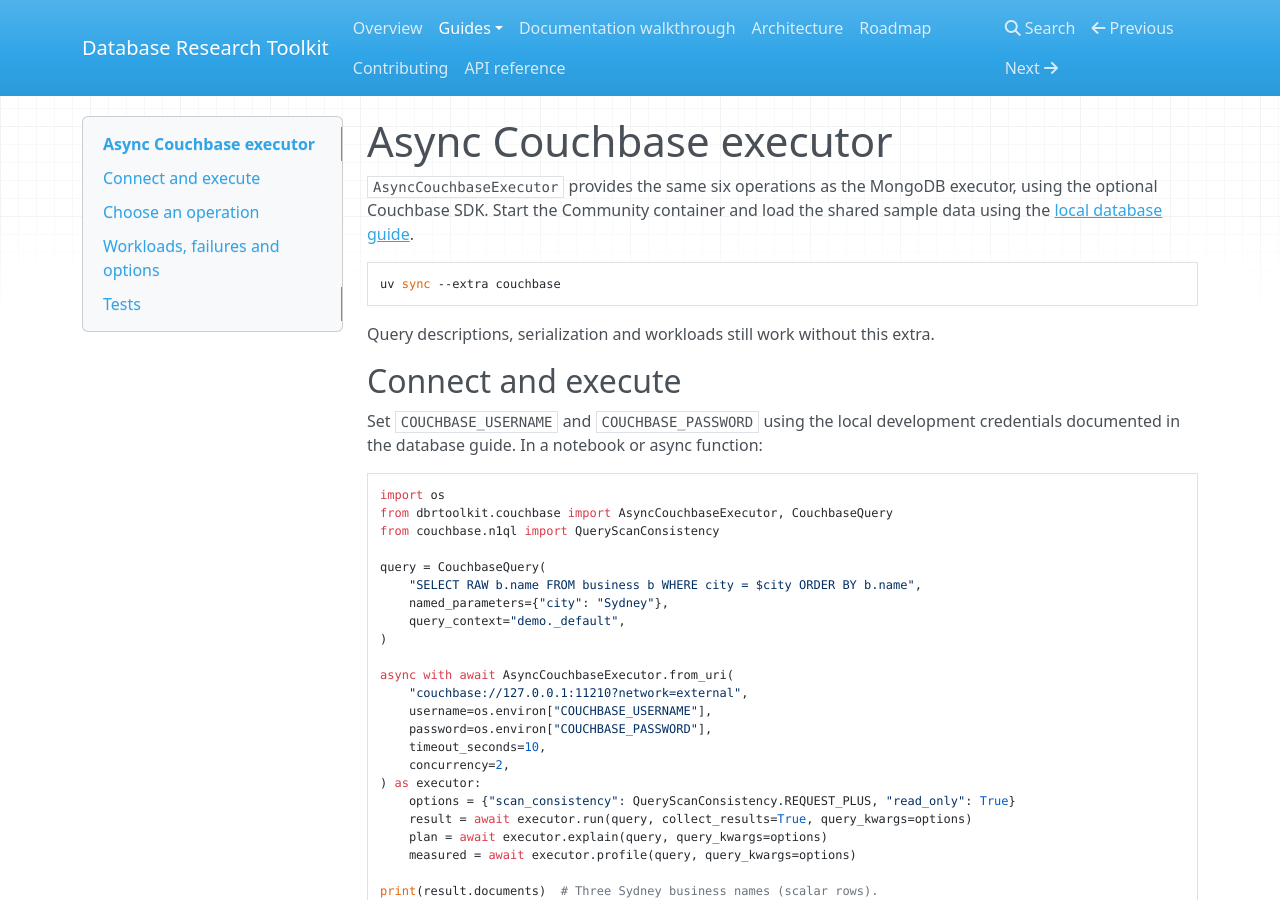
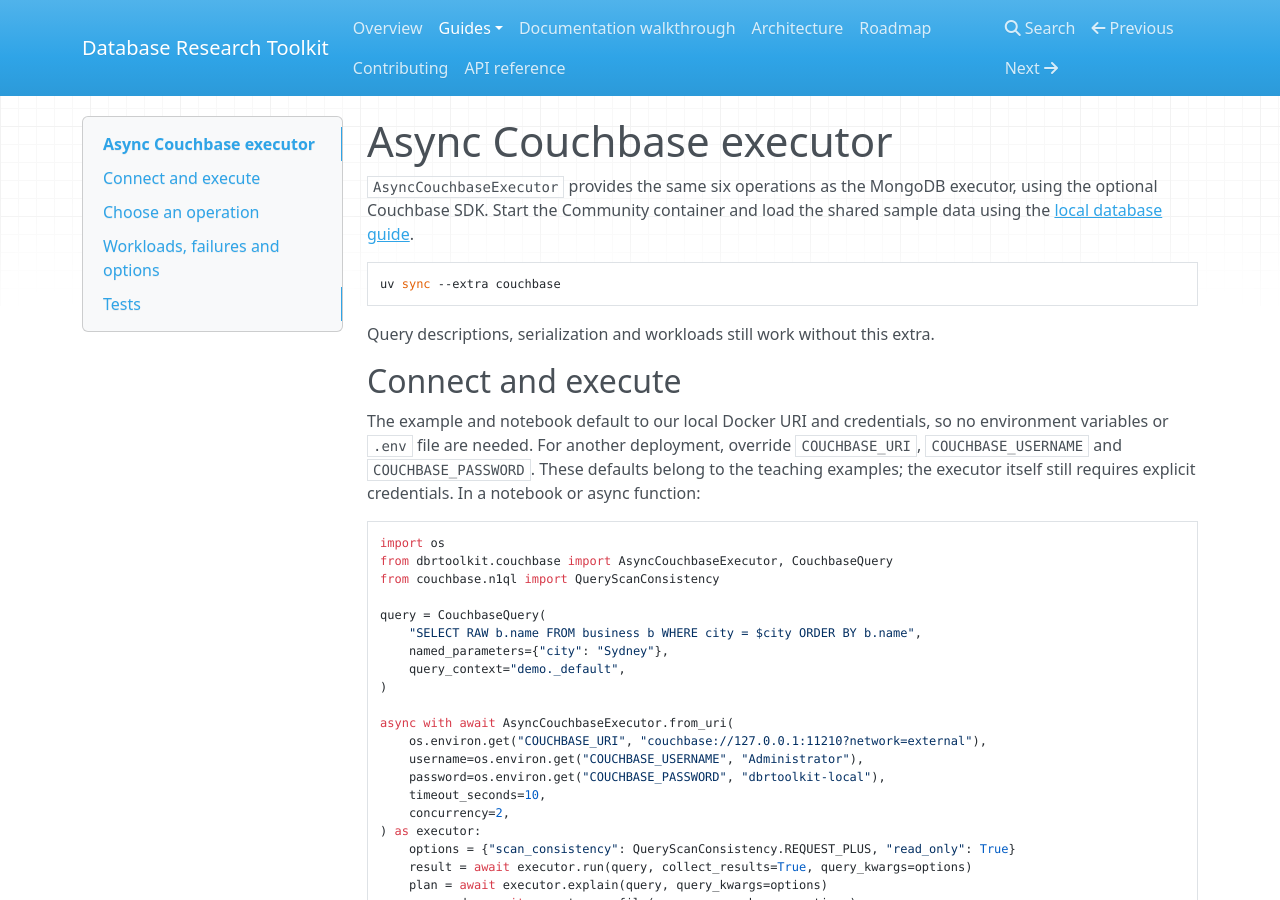
Before and after one commit to relaxed-constraints/bondi, an MkDocs documentation site: the page built from docs/couchbase-executor.md, in a window 1280 px wide and 900 px high. Built offline with MkDocs 1.6.1, drawn with Linux system fonts in a browser that asks for light colours; nearby versions of some CDN libraries.

Commit message:
Default Couchbase teaching examples to local Docker credentials

````diff
--- a/docs/couchbase-executor.md
+++ b/docs/couchbase-executor.md
@@ -12,8 +12,11 @@
 
 ## Connect and execute
 
-Set `COUCHBASE_USERNAME` and `COUCHBASE_PASSWORD` using the local development
-credentials documented in the database guide. In a notebook or async function:
+The example and notebook default to our local Docker URI and credentials, so no
+environment variables or `.env` file are needed. For another deployment, override
+`COUCHBASE_URI`, `COUCHBASE_USERNAME` and `COUCHBASE_PASSWORD`. These defaults belong
+to the teaching examples; the executor itself still requires explicit credentials.
+In a notebook or async function:
 
 ```python
 import os
@@ -27,9 +30,9 @@
 )
 
 async with await AsyncCouchbaseExecutor.from_uri(
-    "couchbase://127.0.0.1:11210?network=external",
-    username=os.environ["COUCHBASE_USERNAME"],
-    password=os.environ["COUCHBASE_PASSWORD"],
+    os.environ.get("COUCHBASE_URI", "couchbase://127.0.0.1:11210?network=external"),
+    username=os.environ.get("COUCHBASE_USERNAME", "Administrator"),
+    password=os.environ.get("COUCHBASE_PASSWORD", "dbrtoolkit-local"),
     timeout_seconds=10,
     concurrency=2,
 ) as executor:
````
Also changed, not shown: 1 other file.
